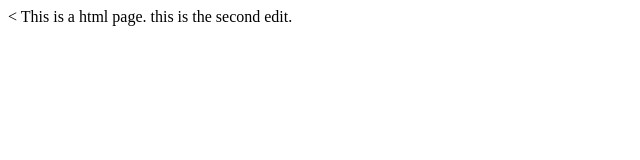
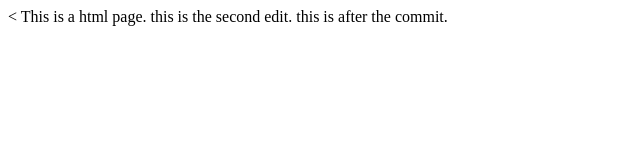
Before and after one commit to premchandguptam/Repowithcli, a plain HTML site: page index.html in a window 1280 px wide. Shown: the whole page, without its empty margins (0-640 px from the left). Drawn offline with Linux system fonts and the light colour scheme.

Commit message:
this is a commit after a change on index page

```diff
--- a/index.html
+++ b/index.html
@@ -7,5 +7,6 @@
   <body>
     This is a html page.
     this is the second edit.
+    this is after the commit.
   </body>
 </html>
```
